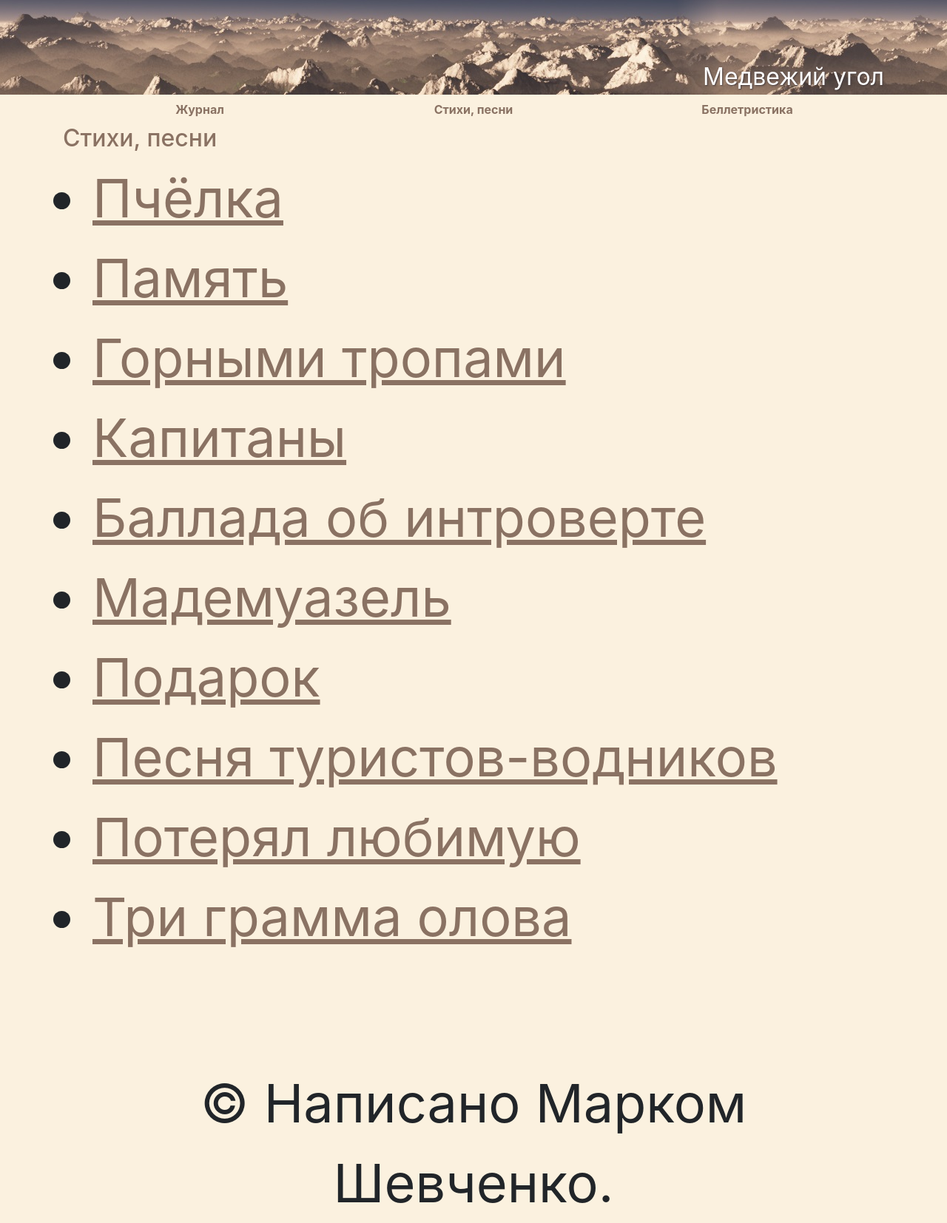
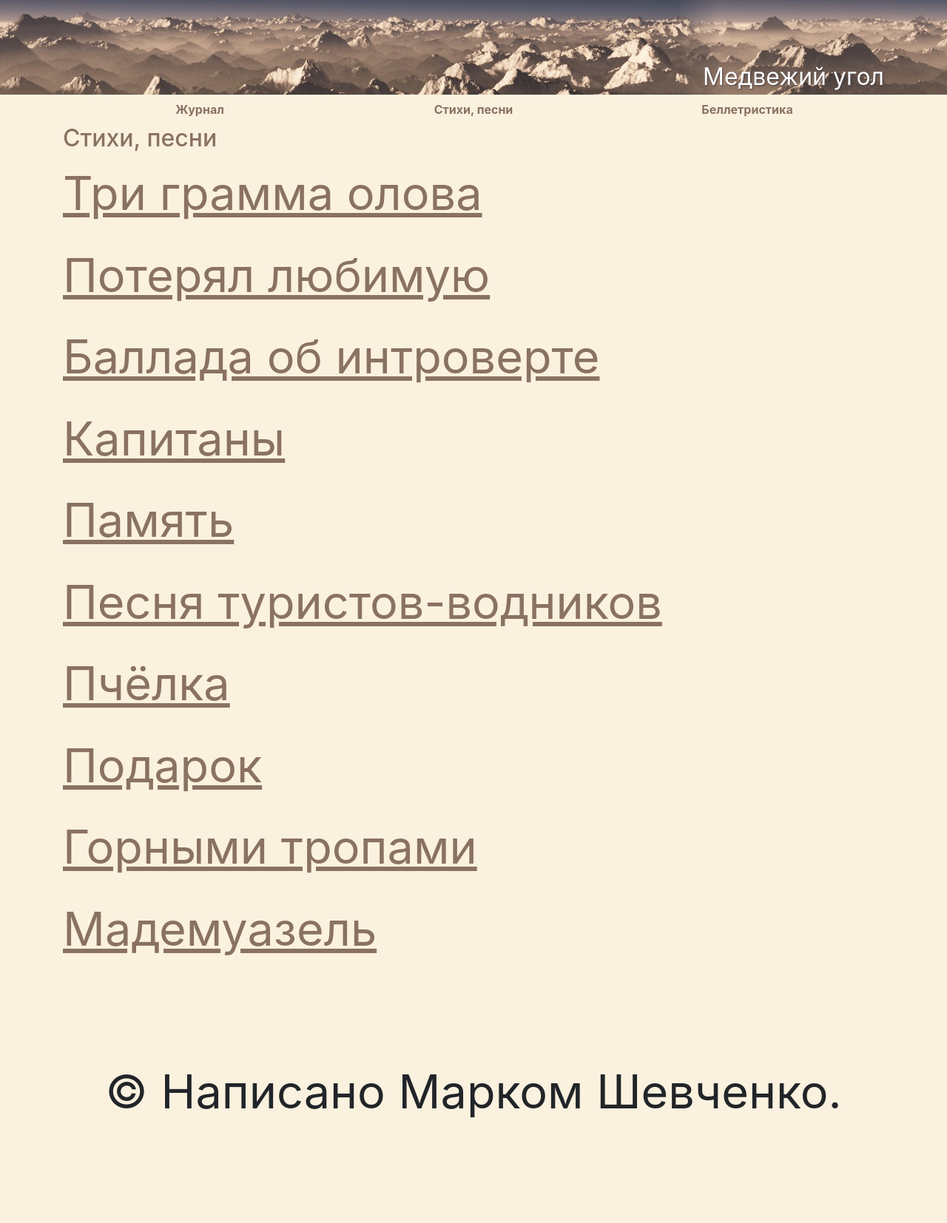
Before and after one commit to mark-shevchenko-name/mark-shevchenko-name.github.io, a Jekyll site: the page built from lyrics/index.md, in a window 1280 px wide. Shown: the whole page at 74% size. Built offline with Jekyll 4.4.1, drawn with Linux system fonts in a browser that asks for light colours; our own code applies the rules of GitHub Pages for plain Markdown files; after the commit the page ends 1524 px from its top, so only the background shows below that.

```diff
--- a/css/main.css
+++ b/css/main.css
@@ -1,6 +1,6 @@
 body {
 	background-color: #FBF1DF;
-	font-size: calc(8vmin);
+	font-size: calc(7vmin);
 }
 
 h1,
--- a/lyrics/index.md
+++ b/lyrics/index.md
@@ -4,13 +4,22 @@
 
 ## Стихи, песни
 
-* [Пчёлка](little-bee.md)
-* [Память](memory.md)
-* [Горными тропами](walking-a-mountain-path.md)
-* [Капитаны](capitans.md)
-* [Баллада об интроверте](ballad-about-introvert.md)
-* [Мадемуазель](mademoiselle.md)
-* [Подарок](present.md)
-* [Песня туристов-водников](song-of-water-tourists.md)
-* [Потерял любимую](lost-loved.md)
-* [Три грамма олова](three-grams-of-tin.md)
+[Три грамма олова](three-grams-of-tin.md)
+
+[Потерял любимую](lost-loved.md)
+
+[Баллада об интроверте](ballad-about-introvert.md)
+
+[Капитаны](capitans.md)
+
+[Память](memory.md)
+
+[Песня туристов-водников](song-of-water-tourists.md)
+
+[Пчёлка](little-bee.md)
+
+[Подарок](present.md)
+
+[Горными тропами](walking-a-mountain-path.md)
+
+[Мадемуазель](mademoiselle.md)
```
Also changed, not shown: lyrics/capitans.md (+2 -0 lines), lyrics/little-bee.md (+2 -0 lines), lyrics/memory.md (+2 -0 lines), lyrics/song-of-water-tourists.md (+2 -0 lines).
